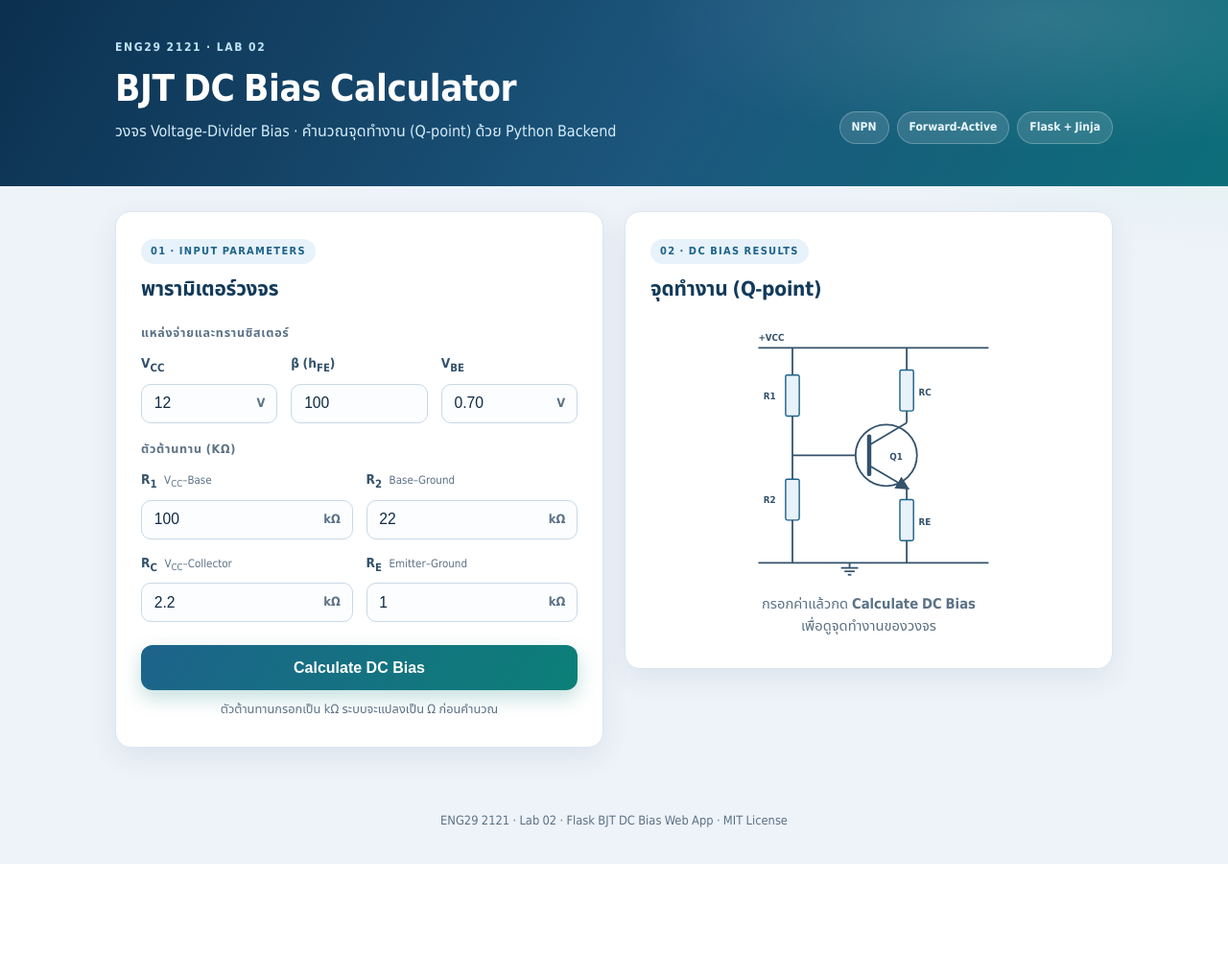
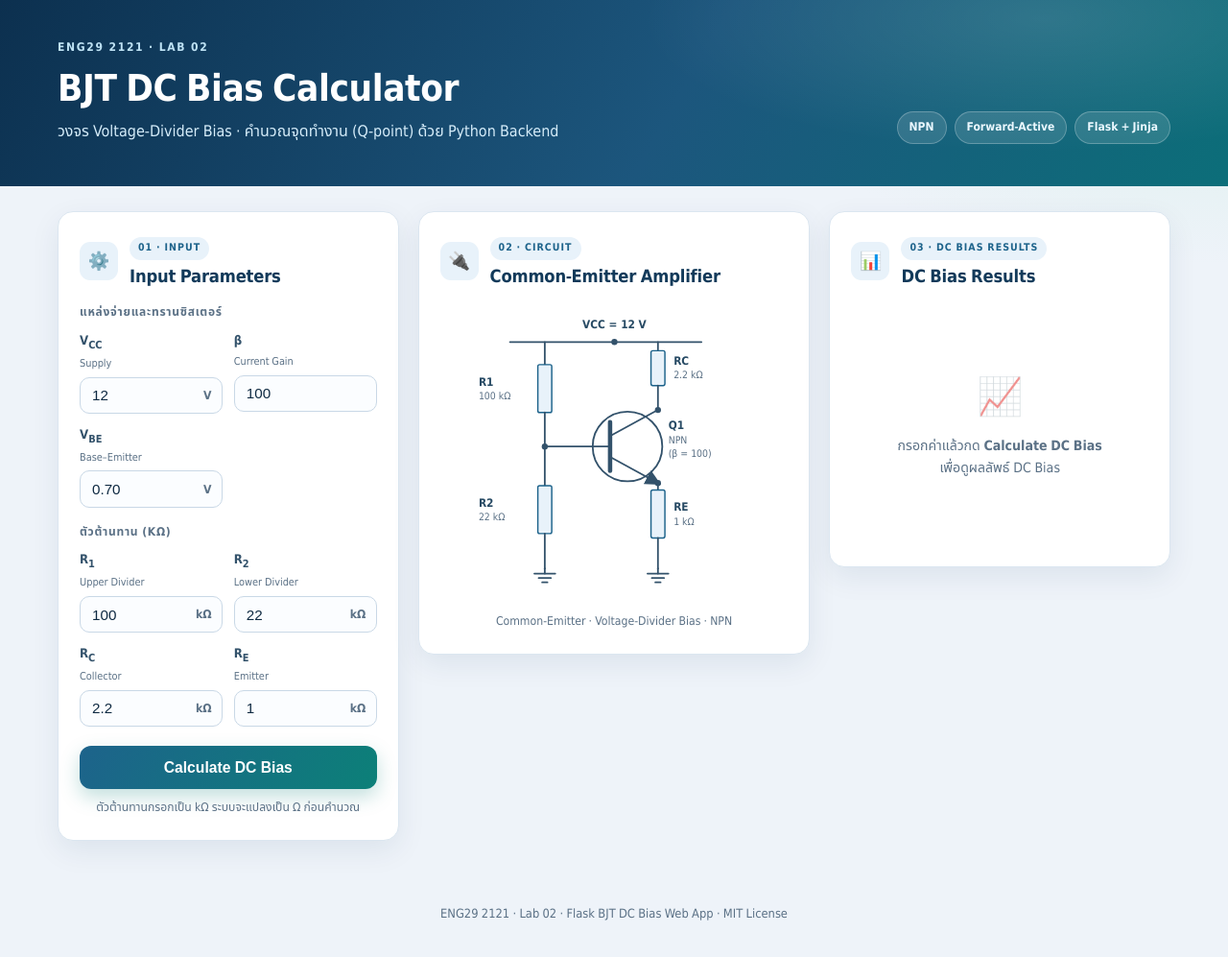
Before and after one commit to wutthipat1036/BJT-DC-Bias-Web-App, a Flask app: page / in a window 1280 px wide. Shown: the whole page at 96% size. Before the commit the page ends 900 px from the top, so only its background shows below. Run offline with Flask 3, Linux system fonts and the light colour scheme.

Commit message:
Add circuit diagram column; 3-column layout with results table

```diff
--- a/static/style.css
+++ b/static/style.css
@@ -33,7 +33,7 @@ body {
 }
 
 .wrap {
-  max-width: 1080px;
+  max-width: 1200px;
   margin: 0 auto;
   padding: 0 20px;
 }
@@ -104,8 +104,8 @@ body {
 /* ---------------- Layout ---------------- */
 .layout {
   display: grid;
-  grid-template-columns: 1fr 1fr;
-  gap: 22px;
+  grid-template-columns: minmax(0, 1fr) minmax(0, 1.15fr) minmax(0, 1fr);
+  gap: 20px;
   align-items: start;
   margin: 26px auto 40px;
 }
@@ -114,43 +114,58 @@ body {
   background: var(--surface);
   border: 1px solid var(--line);
   border-radius: var(--radius);
-  padding: 26px 26px 28px;
+  padding: 22px 22px 24px;
   box-shadow: var(--shadow);
 }
 
 .card-head {
-  margin-bottom: 18px;
+  display: flex;
+  align-items: center;
+  gap: 12px;
+  margin-bottom: 16px;
+}
+
+.card-icon {
+  flex: 0 0 auto;
+  display: grid;
+  place-items: center;
+  width: 40px;
+  height: 40px;
+  font-size: 1.15rem;
+  background: #e8f2fa;
+  border-radius: 11px;
 }
 
 .kicker {
   display: inline-block;
-  padding: 4px 10px;
-  font-size: 11px;
+  padding: 3px 9px;
+  font-size: 10.5px;
   font-weight: 800;
-  letter-spacing: 0.12em;
+  letter-spacing: 0.1em;
   color: var(--brand);
   background: #e8f2fa;
   border-radius: 999px;
 }
 
 .card h2 {
-  margin: 10px 0 0;
-  font-size: 1.3rem;
+  margin: 6px 0 0;
+  font-size: 1.14rem;
+  line-height: 1.3;
   color: #123a5a;
   letter-spacing: -0.01em;
 }
 
 /* ---------------- Form ---------------- */
 .group {
-  margin: 0 0 18px;
+  margin: 0 0 16px;
   padding: 0;
   border: 0;
 }
 
 .group legend {
-  margin-bottom: 10px;
+  margin-bottom: 9px;
   padding: 0;
-  font-size: 0.78rem;
+  font-size: 0.75rem;
   font-weight: 800;
   letter-spacing: 0.06em;
   text-transform: uppercase;
@@ -159,32 +174,29 @@ body {
 
 .grid {
   display: grid;
-  gap: 14px;
+  gap: 12px;
 }
 
 .grid-2 {
   grid-template-columns: 1fr 1fr;
 }
 
-.grid-3 {
-  grid-template-columns: repeat(3, 1fr);
-}
-
 .field {
   display: flex;
   flex-direction: column;
-  gap: 6px;
+  gap: 5px;
 }
 
 .field .label {
-  font-size: 0.85rem;
+  font-size: 0.82rem;
   font-weight: 700;
   color: #33526b;
 }
 
 .field .label small {
-  margin-left: 4px;
-  font-size: 0.72rem;
+  display: block;
+  margin-top: 1px;
+  font-size: 0.68rem;
   font-weight: 500;
   color: var(--muted);
 }
@@ -197,8 +209,8 @@ body {
 
 .input-wrap input {
   width: 100%;
-  padding: 0.66rem 2.6rem 0.66rem 0.8rem;
-  font-size: 0.98rem;
+  padding: 0.6rem 2.4rem 0.6rem 0.75rem;
+  font-size: 0.95rem;
   font-variant-numeric: tabular-nums;
   color: var(--ink);
   background: #fbfdff;
@@ -216,8 +228,8 @@ body {
 
 .unit {
   position: absolute;
-  right: 0.8rem;
-  font-size: 0.8rem;
+  right: 0.7rem;
+  font-size: 0.76rem;
   font-weight: 700;
   color: var(--muted);
   pointer-events: none;
@@ -225,9 +237,9 @@ body {
 
 .btn {
   width: 100%;
-  margin-top: 6px;
-  padding: 0.9rem 1.2rem;
-  font-size: 1rem;
+  margin-top: 4px;
+  padding: 0.85rem 1.2rem;
+  font-size: 0.98rem;
   font-weight: 800;
   color: #fff;
   background: linear-gradient(120deg, #1d638b, #0c8078);
@@ -248,8 +260,8 @@ body {
 }
 
 .hint {
-  margin: 10px 0 0;
-  font-size: 0.8rem;
+  margin: 9px 0 0;
+  font-size: 0.76rem;
   color: var(--muted);
   text-align: center;
 }
@@ -292,109 +304,144 @@ body {
   background: var(--danger);
 }
 
-.alert-warn {
+/* ---------------- Circuit ---------------- */
+.circuit {
+  margin: 0;
+  padding: 4px 0 0;
+}
+
+.circuit svg {
+  display: block;
+  width: 100%;
+  height: auto;
+}
+
+.circuit .w {
+  fill: none;
+  stroke: #33526b;
+  stroke-width: 2;
+  stroke-linecap: round;
+}
+
+.circuit .comp {
+  fill: #e8f2fa;
+  stroke: var(--brand);
+  stroke-width: 1.6;
+}
+
+.circuit .node {
+  fill: #33526b;
+}
+
+.circuit .lbl {
+  font: 13px Tahoma, sans-serif;
+  font-weight: 700;
+  fill: #274a64;
+}
+
+.circuit .val {
+  font: 11.5px Tahoma, sans-serif;
+  fill: #5b7186;
+}
+
+.circuit figcaption {
+  margin-top: 8px;
+  font-size: 0.76rem;
+  text-align: center;
+  color: var(--muted);
+}
+
+/* ---------------- Results ---------------- */
+.result-table {
+  width: 100%;
+  border-collapse: collapse;
+  font-size: 0.9rem;
+  border: 1px solid var(--line);
+  border-radius: 12px;
+  overflow: hidden;
+}
+
+.result-table th,
+.result-table td {
+  padding: 9px 12px;
+  text-align: left;
+  border-bottom: 1px solid var(--line);
+}
+
+.result-table tr:last-child th,
+.result-table tr:last-child td {
+  border-bottom: 0;
+}
+
+.result-table th {
+  width: 52%;
+  font-weight: 600;
+  color: var(--muted);
+  background: #f6f9fc;
+}
+
+.result-table td {
+  font-weight: 800;
+  text-align: right;
+  color: var(--ink);
+  font-variant-numeric: tabular-nums;
+}
+
+.result-table tr:nth-child(even) th {
+  background: #fbfdff;
+}
+
+.status-box {
+  display: flex;
+  align-items: flex-start;
+  gap: 11px;
+  margin-top: 14px;
+  padding: 13px 14px;
+  font-size: 0.86rem;
+  line-height: 1.5;
+  border-radius: 12px;
+}
+
+.status-box p {
+  margin: 4px 0 0;
+}
+
+.status-icon {
+  flex: 0 0 auto;
+  display: grid;
+  place-items: center;
+  width: 25px;
+  height: 25px;
+  font-size: 0.85rem;
+  font-weight: 800;
+  color: #fff;
+  border-radius: 50%;
+}
+
+.status-ok {
+  color: #0b5f4a;
+  background: var(--ok-bg);
+  border: 1px solid #bfe6d9;
+}
+
+.status-ok .status-icon {
+  background: var(--ok);
+}
+
+.status-warn {
   color: #7a4a10;
   background: var(--warn-bg);
   border: 1px solid #f0d6ac;
 }
 
-.alert-warn .alert-badge {
+.status-warn .status-icon {
   background: #c07a1c;
 }
 
-/* ---------------- Results ---------------- */
-.region {
-  display: inline-flex;
-  align-items: center;
-  gap: 8px;
-  margin: 0 0 18px;
-  padding: 0.55rem 1rem;
-  font-size: 0.92rem;
-  font-weight: 800;
-  border-radius: 999px;
-}
-
-.region .dot {
-  width: 9px;
-  height: 9px;
-  border-radius: 50%;
-  background: currentColor;
-}
-
-.region-active {
-  color: var(--ok);
-  background: var(--ok-bg);
-}
-
-.region-saturation {
-  color: var(--danger);
-  background: var(--danger-bg);
-}
-
-.region-cutoff {
-  color: var(--warn);
-  background: var(--warn-bg);
-}
-
-.stats-primary {
-  display: grid;
-  grid-template-columns: 1fr 1fr;
-  gap: 14px;
-  margin-bottom: 14px;
-}
-
-.stat {
-  display: flex;
-  flex-direction: column;
-  gap: 4px;
-  padding: 14px 16px;
-  background: #f6f9fc;
-  border: 1px solid var(--line);
-  border-radius: 14px;
-}
-
-.stat-big {
-  background: linear-gradient(135deg, #eef6fc, #e7f6f2);
-  border-color: #cfe3ee;
-}
-
-.stat-label {
-  font-size: 0.78rem;
-  font-weight: 700;
-  letter-spacing: 0.02em;
-  color: var(--muted);
-}
-
-.stat-value {
-  font-size: 1.5rem;
-  font-weight: 800;
-  line-height: 1.1;
-  color: var(--ink);
-  font-variant-numeric: tabular-nums;
-}
-
-.stat-big .stat-value {
-  font-size: 1.9rem;
-  color: #0d4f74;
-}
-
-.stat-value small {
-  margin-left: 4px;
+.intermediate {
+  margin-top: 14px;
+  padding-top: 12px;
   font-size: 0.82rem;
-  font-weight: 700;
-  color: var(--muted);
-}
-
-.stats-grid {
-  display: grid;
-  grid-template-columns: repeat(3, 1fr);
-  gap: 12px;
-}
-
-.intermediate {
-  margin-top: 18px;
-  padding-top: 14px;
-  font-size: 0.88rem;
   color: var(--muted);
   border-top: 1px dashed var(--line);
 }
@@ -419,39 +466,21 @@ body {
   flex-direction: column;
   align-items: center;
   justify-content: center;
-  gap: 10px;
-  min-height: 330px;
+  gap: 8px;
+  min-height: 250px;
+  padding: 20px 0;
   text-align: center;
   color: var(--muted);
 }
 
-.empty svg {
-  width: 100%;
-  max-width: 320px;
-  height: auto;
-}
-
-.empty svg .w {
-  fill: none;
-  stroke: #33526b;
-  stroke-width: 2;
-}
-
-.empty svg .comp {
-  fill: #e8f2fa;
-  stroke: var(--brand);
-  stroke-width: 1.6;
-}
-
-.empty svg .lbl {
-  font: 11px Tahoma, sans-serif;
-  font-weight: 700;
-  fill: #33526b;
+.empty-icon {
+  font-size: 2.4rem;
+  opacity: 0.55;
 }
 
 .empty p {
   margin: 0;
-  font-size: 0.92rem;
+  font-size: 0.88rem;
   line-height: 1.6;
 }
 
--- a/templates/index.html
+++ b/templates/index.html
@@ -25,10 +25,13 @@
 
   <main class="wrap layout">
     <!-- ================= INPUT ================= -->
-    <section class="card">
+    <section class="card input-card">
       <div class="card-head">
-        <span class="kicker">01 · INPUT PARAMETERS</span>
-        <h2>พารามิเตอร์วงจร</h2>
+        <div class="card-icon">⚙️</div>
+        <div>
+          <span class="kicker">01 · INPUT</span>
+          <h2>Input Parameters</h2>
+        </div>
       </div>
 
       {% if error %}
@@ -41,22 +44,22 @@
       <form method="post" action="{{ url_for('index') }}" novalidate>
         <fieldset class="group">
           <legend>แหล่งจ่ายและทรานซิสเตอร์</legend>
-          <div class="grid grid-3">
+          <div class="grid grid-2">
             <label class="field">
-              <span class="label">V<sub>CC</sub></span>
+              <span class="label">V<sub>CC</sub> <small>Supply</small></span>
               <span class="input-wrap">
                 <input type="number" step="any" name="vcc" value="{{ form.vcc }}" required>
                 <span class="unit">V</span>
               </span>
             </label>
             <label class="field">
-              <span class="label">β (h<sub>FE</sub>)</span>
+              <span class="label">β <small>Current Gain</small></span>
               <span class="input-wrap">
                 <input type="number" step="any" name="beta" value="{{ form.beta }}" required>
               </span>
             </label>
             <label class="field">
-              <span class="label">V<sub>BE</sub></span>
+              <span class="label">V<sub>BE</sub> <small>Base–Emitter</small></span>
               <span class="input-wrap">
                 <input type="number" step="any" name="vbe" value="{{ form.vbe }}" required>
                 <span class="unit">V</span>
@@ -69,28 +72,28 @@
           <legend>ตัวต้านทาน (kΩ)</legend>
           <div class="grid grid-2">
             <label class="field">
-              <span class="label">R<sub>1</sub> <small>V<sub>CC</sub>–Base</small></span>
+              <span class="label">R<sub>1</sub> <small>Upper Divider</small></span>
               <span class="input-wrap">
                 <input type="number" step="any" name="r1" value="{{ form.r1 }}" required>
                 <span class="unit">kΩ</span>
               </span>
             </label>
             <label class="field">
-              <span class="label">R<sub>2</sub> <small>Base–Ground</small></span>
+              <span class="label">R<sub>2</sub> <small>Lower Divider</small></span>
               <span class="input-wrap">
                 <input type="number" step="any" name="r2" value="{{ form.r2 }}" required>
                 <span class="unit">kΩ</span>
               </span>
             </label>
             <label class="field">
-              <span class="label">R<sub>C</sub> <small>V<sub>CC</sub>–Collector</small></span>
+              <span class="label">R<sub>C</sub> <small>Collector</small></span>
               <span class="input-wrap">
                 <input type="number" step="any" name="rc" value="{{ form.rc }}" required>
                 <span class="unit">kΩ</span>
               </span>
             </label>
             <label class="field">
-              <span class="label">R<sub>E</sub> <small>Emitter–Ground</small></span>
+              <span class="label">R<sub>E</sub> <small>Emitter</small></span>
               <span class="input-wrap">
                 <input type="number" step="any" name="re" value="{{ form.re }}" required>
                 <span class="unit">kΩ</span>
@@ -104,122 +107,137 @@
       </form>
     </section>
 
+    <!-- ================= CIRCUIT ================= -->
+    <section class="card circuit-card">
+      <div class="card-head">
+        <div class="card-icon">🔌</div>
+        <div>
+          <span class="kicker">02 · CIRCUIT</span>
+          <h2>Common-Emitter Amplifier</h2>
+        </div>
+      </div>
+
+      <figure class="circuit">
+        <svg viewBox="0 0 400 340" role="img" aria-label="Common-emitter voltage-divider bias schematic">
+          <defs>
+            <marker id="npn-arrow" markerWidth="9" markerHeight="9" refX="7" refY="4.5" orient="auto">
+              <path d="M0,0 L9,4.5 L0,9 Z" fill="#33526b"/>
+            </marker>
+          </defs>
+
+          <!-- top rail -->
+          <line class="w" x1="80" y1="40" x2="300" y2="40"/>
+          <circle class="node" cx="200" cy="40" r="3.5"/>
+          <text class="lbl" x="200" y="24" text-anchor="middle">VCC = {{ form.vcc }} V</text>
+
+          <!-- left divider -->
+          <line class="w" x1="120" y1="40" x2="120" y2="66"/>
+          <rect class="comp" x="112" y="66" width="16" height="55" rx="2"/>
+          <line class="w" x1="120" y1="121" x2="120" y2="160"/>
+          <circle class="node" cx="120" cy="160" r="3.5"/>
+          <line class="w" x1="120" y1="160" x2="120" y2="205"/>
+          <rect class="comp" x="112" y="205" width="16" height="55" rx="2"/>
+          <line class="w" x1="120" y1="260" x2="120" y2="300"/>
+          <text class="lbl" x="44" y="90">R1</text>
+          <text class="val" x="44" y="106">{{ form.r1 }} kΩ</text>
+          <text class="lbl" x="44" y="229">R2</text>
+          <text class="val" x="44" y="245">{{ form.r2 }} kΩ</text>
+
+          <!-- base wire -->
+          <line class="w" x1="120" y1="160" x2="195" y2="160"/>
+
+          <!-- transistor -->
+          <circle class="w" cx="215" cy="160" r="40"/>
+          <line x1="195" y1="132" x2="195" y2="188" stroke="#33526b" stroke-width="5" stroke-linecap="round"/>
+          <line class="w" x1="195" y1="148" x2="250" y2="118"/>
+          <line class="w" x1="195" y1="172" x2="250" y2="202" marker-end="url(#npn-arrow)"/>
+          <circle class="node" cx="250" cy="118" r="3.5"/>
+          <circle class="node" cx="250" cy="202" r="3.5"/>
+          <text class="lbl" x="262" y="140">Q1</text>
+          <text class="val" x="262" y="156">NPN</text>
+          <text class="val" x="262" y="172">(β = {{ form.beta }})</text>
+
+          <!-- collector branch -->
+          <line class="w" x1="250" y1="40" x2="250" y2="50"/>
+          <rect class="comp" x="242" y="50" width="16" height="40" rx="2"/>
+          <line class="w" x1="250" y1="90" x2="250" y2="118"/>
+          <text class="lbl" x="268" y="66">RC</text>
+          <text class="val" x="268" y="82">{{ form.rc }} kΩ</text>
+
+          <!-- emitter branch -->
+          <line class="w" x1="250" y1="202" x2="250" y2="210"/>
+          <rect class="comp" x="242" y="210" width="16" height="55" rx="2"/>
+          <line class="w" x1="250" y1="265" x2="250" y2="300"/>
+          <text class="lbl" x="268" y="234">RE</text>
+          <text class="val" x="268" y="250">{{ form.re }} kΩ</text>
+
+          <!-- grounds -->
+          <g class="w">
+            <line x1="120" y1="300" x2="120" y2="306"/>
+            <line x1="108" y1="306" x2="132" y2="306"/>
+            <line x1="113" y1="311" x2="127" y2="311"/>
+            <line x1="117" y1="316" x2="123" y2="316"/>
+            <line x1="250" y1="300" x2="250" y2="306"/>
+            <line x1="238" y1="306" x2="262" y2="306"/>
+            <line x1="243" y1="311" x2="257" y2="311"/>
+            <line x1="247" y1="316" x2="253" y2="316"/>
+          </g>
+        </svg>
+        <figcaption>Common-Emitter · Voltage-Divider Bias · NPN</figcaption>
+      </figure>
+    </section>
+
     <!-- ================= RESULTS ================= -->
     <section class="card result-card">
-      {% if result %}
       <div class="card-head">
-        <span class="kicker">02 · DC BIAS RESULTS</span>
-        <h2>จุดทำงาน (Q-point)</h2>
+        <div class="card-icon">📊</div>
+        <div>
+          <span class="kicker">03 · DC BIAS RESULTS</span>
+          <h2>DC Bias Results</h2>
+        </div>
       </div>
 
-      <div class="region region-{{ result.region }}">
-        {% if result.region == 'active' %}
-          <span class="dot"></span> Active Region
-        {% elif result.region == 'saturation' %}
-          <span class="dot"></span> Saturation
-        {% else %}
-          <span class="dot"></span> Cut-off
-        {% endif %}
+      {% if result %}
+      <table class="result-table">
+        <tbody>
+          <tr><th>V<sub>B</sub></th><td>{{ '%.2f'|format(result.vb) }} V</td></tr>
+          <tr><th>V<sub>E</sub></th><td>{{ '%.2f'|format(result.ve) }} V</td></tr>
+          <tr><th>V<sub>C</sub></th><td>{{ '%.2f'|format(result.vc) }} V</td></tr>
+          <tr><th>V<sub>CE</sub></th><td>{{ '%.2f'|format(result.vce) }} V</td></tr>
+          <tr><th>I<sub>B</sub></th><td>{{ '%.2f'|format(result.ib * 1000000.0) }} µA</td></tr>
+          <tr><th>I<sub>C</sub></th><td>{{ '%.2f'|format(result.ic_ma) }} mA</td></tr>
+          <tr><th>I<sub>E</sub></th><td>{{ '%.2f'|format(result.ie_ma) }} mA</td></tr>
+        </tbody>
+      </table>
+
+      {% if result.region == 'active' %}
+      <div class="status-box status-ok">
+        <span class="status-icon">✓</span>
+        <div>
+          <strong>Active region approximation OK</strong>
+          <p>V<sub>CE</sub> = {{ '%.2f'|format(result.vce) }} V &gt; 0.2 V (transistor in active region)</p>
+        </div>
       </div>
-
-      {% if result.warnings %}
-      <div class="alert alert-warn">
-        <span class="alert-badge">!</span>
+      {% else %}
+      <div class="status-box status-warn">
+        <span class="status-icon">!</span>
         <div>
+          <strong>{% if result.region == 'saturation' %}Saturation region{% else %}Cut-off region{% endif %}</strong>
           {% for warning in result.warnings %}<p>{{ warning }}</p>{% endfor %}
         </div>
       </div>
       {% endif %}
 
-      <div class="stats-primary">
-        <div class="stat stat-big">
-          <span class="stat-label">V<sub>CE</sub></span>
-          <span class="stat-value">{{ '%.3f'|format(result.vce) }}<small>V</small></span>
-        </div>
-        <div class="stat stat-big">
-          <span class="stat-label">I<sub>C</sub></span>
-          <span class="stat-value">{{ '%.3f'|format(result.ic_ma) }}<small>mA</small></span>
-        </div>
-      </div>
-
-      <div class="stats-grid">
-        <div class="stat">
-          <span class="stat-label">V<sub>B</sub></span>
-          <span class="stat-value">{{ '%.3f'|format(result.vb) }}<small>V</small></span>
-        </div>
-        <div class="stat">
-          <span class="stat-label">V<sub>E</sub></span>
-          <span class="stat-value">{{ '%.3f'|format(result.ve) }}<small>V</small></span>
-        </div>
-        <div class="stat">
-          <span class="stat-label">V<sub>C</sub></span>
-          <span class="stat-value">{{ '%.3f'|format(result.vc) }}<small>V</small></span>
-        </div>
-        <div class="stat">
-          <span class="stat-label">I<sub>B</sub></span>
-          <span class="stat-value">{{ '%.2f'|format(result.ib * 1000000.0) }}<small>µA</small></span>
-        </div>
-        <div class="stat">
-          <span class="stat-label">I<sub>E</sub></span>
-          <span class="stat-value">{{ '%.3f'|format(result.ie_ma) }}<small>mA</small></span>
-        </div>
-      </div>
-
       <details class="intermediate">
-        <summary>ค่ากลางจาก Thevenin Equivalent</summary>
+        <summary>Thevenin Equivalent</summary>
         <div class="kv"><span>V<sub>TH</sub></span><span>{{ '%.4f'|format(result.vth) }} V</span></div>
         <div class="kv"><span>R<sub>TH</sub></span><span>{{ '%.2f'|format(result.rth) }} Ω</span></div>
       </details>
 
       {% else %}
-      <div class="card-head">
-        <span class="kicker">02 · DC BIAS RESULTS</span>
-        <h2>จุดทำงาน (Q-point)</h2>
-      </div>
       <div class="empty">
-        <svg viewBox="0 0 360 300" role="img" aria-label="แผนผังวงจร Voltage-Divider Bias">
-          <defs>
-            <marker id="arrow" markerWidth="8" markerHeight="8" refX="6" refY="4" orient="auto">
-              <path d="M0,0 L8,4 L0,8 Z" fill="#33526b"/>
-            </marker>
-          </defs>
-          <!-- rails -->
-          <line class="w" x1="50" y1="24" x2="320" y2="24"/>
-          <line class="w" x1="50" y1="276" x2="320" y2="276"/>
-          <text class="lbl" x="50" y="16">+VCC</text>
-          <!-- ground symbol -->
-          <line class="w" x1="157" y1="276" x2="157" y2="282"/>
-          <line class="w" x1="147" y1="282" x2="167" y2="282"/>
-          <line class="w" x1="151" y1="286" x2="163" y2="286"/>
-          <line class="w" x1="155" y1="290" x2="159" y2="290"/>
-          <!-- divider -->
-          <line class="w" x1="90" y1="24" x2="90" y2="56"/>
-          <rect class="comp" x="82" y="56" width="16" height="48" rx="2"/>
-          <line class="w" x1="90" y1="104" x2="90" y2="178"/>
-          <rect class="comp" x="82" y="178" width="16" height="48" rx="2"/>
-          <line class="w" x1="90" y1="226" x2="90" y2="276"/>
-          <text class="lbl" x="56" y="84">R1</text>
-          <text class="lbl" x="56" y="206">R2</text>
-          <!-- base wire -->
-          <line class="w" x1="90" y1="150" x2="164" y2="150"/>
-          <!-- transistor -->
-          <circle class="w" cx="200" cy="150" r="36"/>
-          <line x1="180" y1="128" x2="180" y2="172" stroke="#33526b" stroke-width="5" stroke-linecap="round"/>
-          <line class="w" x1="180" y1="138" x2="224" y2="112"/>
-          <line class="w" x1="180" y1="162" x2="224" y2="188" marker-end="url(#arrow)"/>
-          <text class="lbl" x="204" y="155">Q1</text>
-          <!-- collector branch -->
-          <line class="w" x1="224" y1="24" x2="224" y2="50"/>
-          <rect class="comp" x="216" y="50" width="16" height="48" rx="2"/>
-          <line class="w" x1="224" y1="98" x2="224" y2="112"/>
-          <text class="lbl" x="238" y="80">RC</text>
-          <!-- emitter branch -->
-          <line class="w" x1="224" y1="188" x2="224" y2="202"/>
-          <rect class="comp" x="216" y="202" width="16" height="48" rx="2"/>
-          <line class="w" x1="224" y1="250" x2="224" y2="276"/>
-          <text class="lbl" x="238" y="232">RE</text>
-        </svg>
-        <p>กรอกค่าแล้วกด <strong>Calculate DC Bias</strong><br>เพื่อดูจุดทำงานของวงจร</p>
+        <div class="empty-icon">📈</div>
+        <p>กรอกค่าแล้วกด <strong>Calculate DC Bias</strong><br>เพื่อดูผลลัพธ์ DC Bias</p>
       </div>
       {% endif %}
     </section>
```
Also changed, not shown: other parts of static/style.css (+21 -20 lines), tests/test_web.py (+3 -3 lines).
